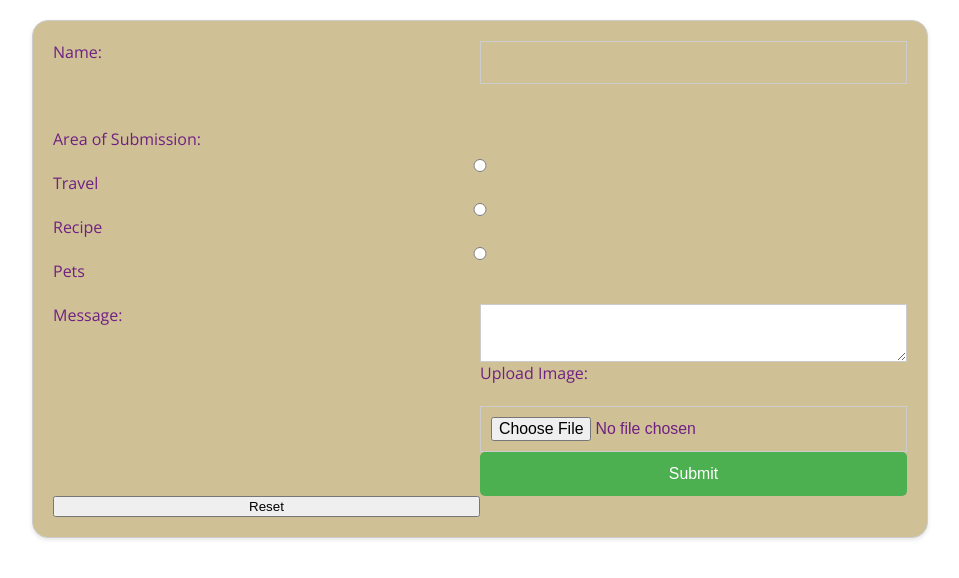
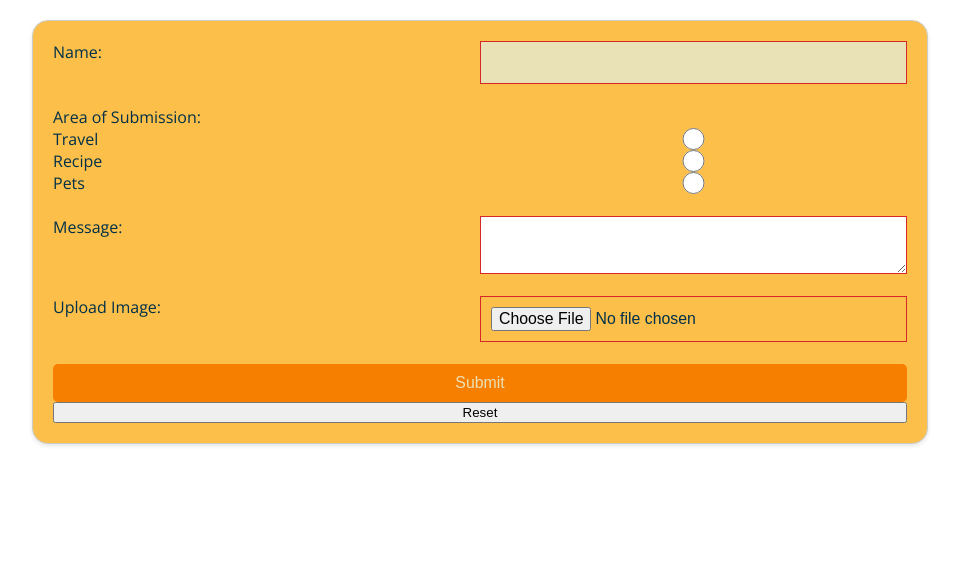
Before and after one commit to evanshi0811/discussion9-form, a plain HTML site: page index.html in a window 1280 px wide. Shown: the whole page, without its empty margins (160-1119 px from the left). Drawn offline with nearby package versions, Linux system fonts and the light colour scheme.

Commit message:
good enough ig

```diff
--- a/css/style.css
+++ b/css/style.css
@@ -12,6 +12,14 @@
     font-family: 'Open Sans';
   }
 
+  .skip {
+    position: absolute;
+    top: -40px;
+  }
+
+  .skip:focus {
+    top: 20px;
+  }
 
   form {
     display: grid;
@@ -22,15 +30,29 @@
     margin: 20px auto;
     padding: 20px;
     box-shadow: 0 2px 4px rgba(0, 0, 0, 0.1);
-    color: #702082;
-    background: #CFC096;
+    color: var(--dark);
+    background: var(--yellow);
   }
 
   .radio {
     grid-column-start: 1;
     grid-column-end: 3;
     /* background: #575294; */
-    color: #702082;
+    color: var(--dark);
+    display: grid;
+    grid-template-columns: 50% 50%;
+    justify-content:start;
+  }
+  .radio label:first-child {
+    grid-column:1/3;
+  }
+  .radio input {
+    grid-column:2/3;
+    justify-self:flex-start;
+  }
+
+  .radio label {
+    grid-column:1/2;
   }
 
   #name {
@@ -38,8 +60,8 @@
     padding: 10px;
     font-size: 18px;
     font-weight: bold;
-    background: #CFC096;
-    color: #9B9A6D;
+    background: var(--light);
+    color: var(--dark);
   }
 
   #message {
@@ -51,20 +73,33 @@
   input,
   textarea {
     padding: 10px;
-    border: 1px solid #ccc;
+    border: 1px solid var(--red);
     width: 100%;
   }
 
   input[type="submit"] {
+    grid-column: 1/3;
     width: 100%;
     padding: 10px;
-    background-color: #4CAF50;
-    color: white;
+    background-color: var(--orange);
+    color: var(--light);
     border: none;
     border-radius: 5px;
     cursor: pointer;
   }
 
+  button[type="reset"] {
+    grid-column: 1/3;
+  }
+
+  .image {
+    grid-column: 1/2;
+  }
+
+  input[type="file"] {
+    grid-column:2/3;
+  }
+
   input[type="submit"]:hover {
-    background-color: #45a049;
+    background-color: var(--red);
   }
--- a/index.html
+++ b/index.html
@@ -9,27 +9,28 @@
     <link rel="preconnect" href="https://fonts.gstatic.com" crossorigin>
     <link href="https://fonts.googleapis.com/css2?family=Open+Sans:ital,wght@0,300..800;1,300..800&family=Poppins:ital,wght@0,100;0,200;0,300;0,400;0,500;0,600;0,700;0,800;0,900;1,100;1,200;1,300;1,400;1,500;1,600;1,700;1,800;1,900&display=swap" rel="stylesheet">
     <title>Submit Recommendations</title>
-    <!-- Add a favicon -->
+    <link rel="icon" type="image/x-icon" href="/images/download.jfif">
   </head>
   <body>
-    <!-- Implement a skip to main! -->
-    <form action="https://formspree.io/f/mzbnvylk" method="post">
+    <a class = "skip" href = "#main">Skip to Main Content</a>
+    <form id = "main" action="https://formspree.io/f/mzbnvylk" method="post">
       <label for="name">Name:</label>
-      <input type="text" id="name" name="name"><br><br>
+      <input type="text" id="name" name="name"><br>
       <div class="radio">
-        <label>Area of Submission:</label><br>
+        <label>Area of Submission:</label>
         <!-- How can the label and button line up and be easily navigatable? -->
+        <label for="travel">Travel</label>
         <input type="radio" id="travel" name="interest" value="travel" required>
-        <label for="travel">Travel</label><br>
+        <label for="recipe">Recipe</label>
         <input type="radio" id="recipe" name="interest" value="recipe" tabindex="0">
-        <label for="recipe">Recipe</label><br>
+        <label for="pets">Pets</label>
         <input type="radio" id="pets" name="interest" value="pets">
-        <label for="pets">Pets</label><br><br>
+        <br>
       </div>
       <label for="message">Message:</label>
-      <textarea id="message" name="message"></textarea><br><br>
-      <label for="image">Upload Image:</label><br>
-      <input type="file" id="image" name="image"><br><br>
+      <textarea id="message" name="message"></textarea><br>
+      <label class = "image" for="image">Upload Image:</label>
+      <input type="file" id="image" name="image"><br>
       <input type="submit" value="Submit">
       <button type="reset">Reset</button>
     </form>
```
Also changed, not shown: images/download.jfif (added).
